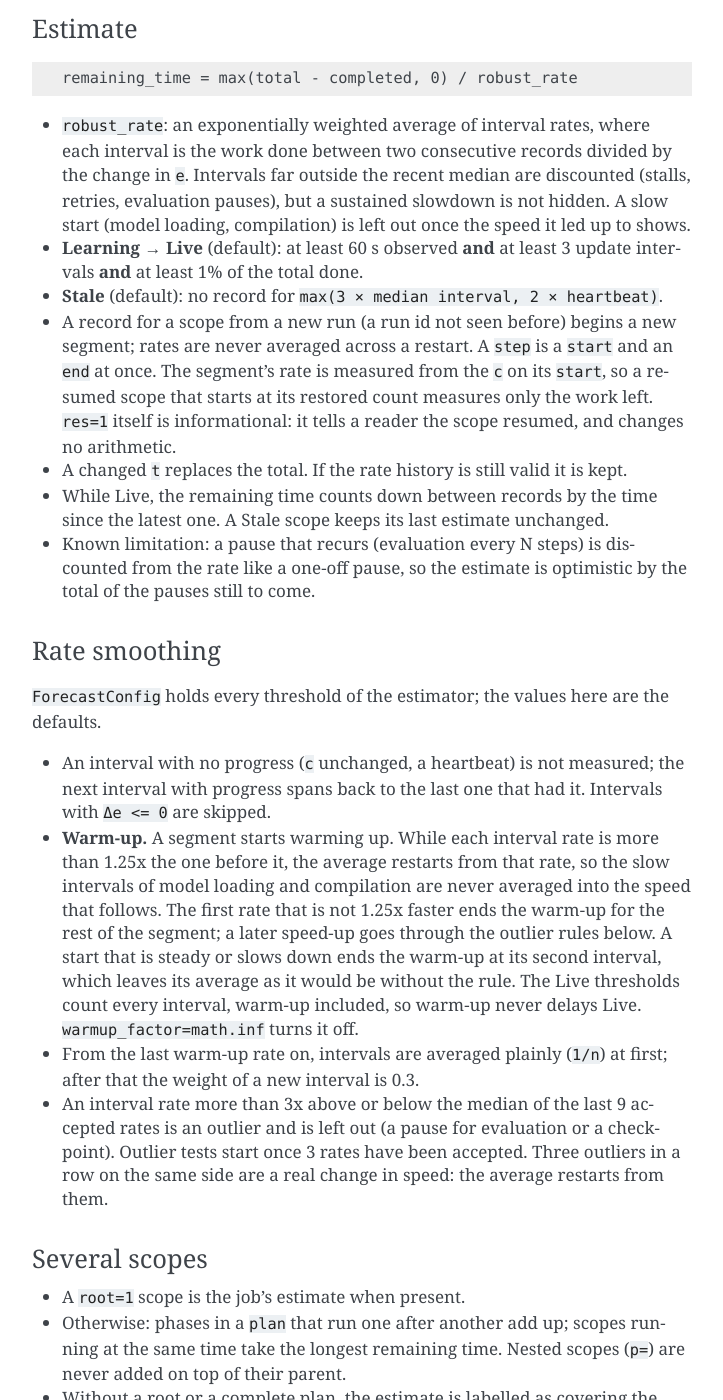
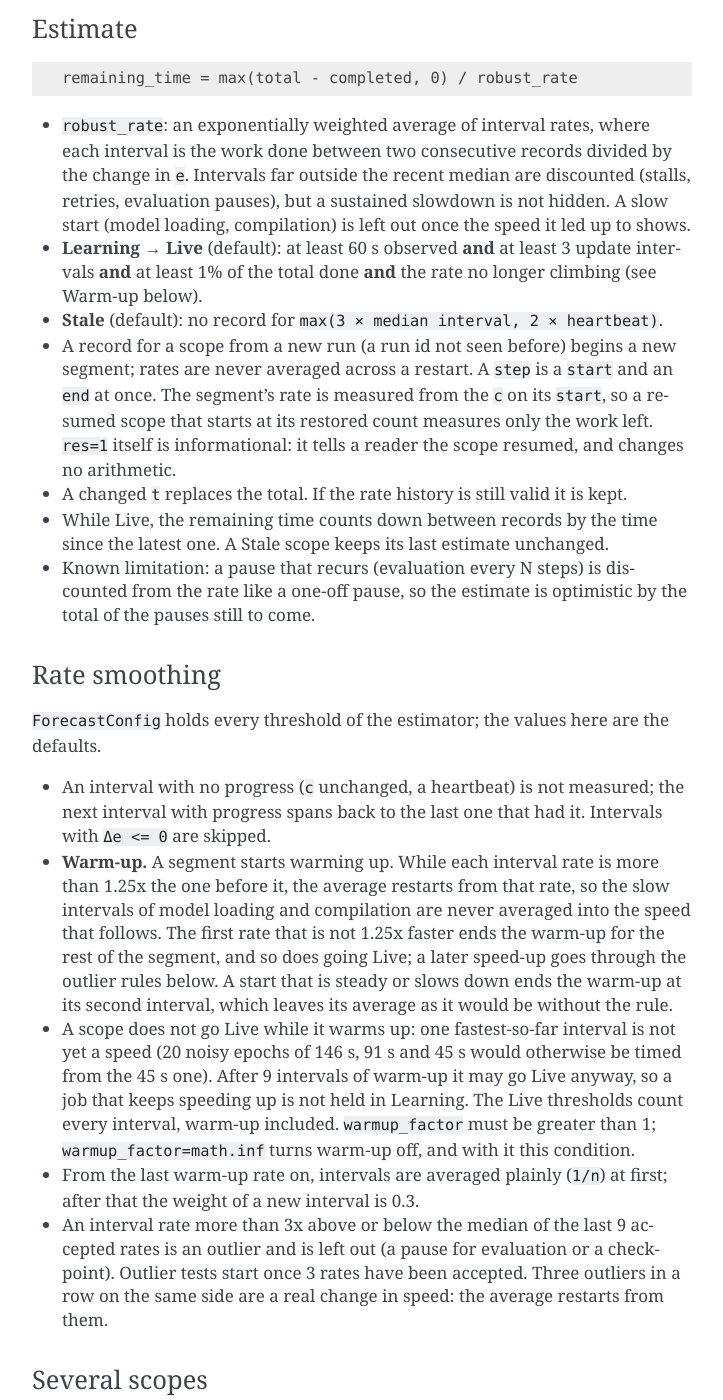
Before and after one commit to Precision-AI-Inc/pace, a Sphinx documentation site: the page built from docs/design.md, in a window 1280 px wide and 1400 px high, scrolled down 9661 px. Shown: the whole window, without its empty margins (388-1111 px from the left). Built offline with Sphinx 7.4.7, drawn with Linux system fonts in a browser that asks for light colours.

Commit message:
Hold Live while warming up, and validate warmup_factor
A noisy few-unit parent could go Live on one fastest-so-far interval
(20 epochs of 146 s, 91 s, 45 s were timed from the 45 s one). A scope
now goes Live only once its rate stops climbing, or after
reference_window intervals of warm-up, and going Live ends the warm-up.
warmup_factor must be greater than 1. The docs no longer overclaim what
warm-up covers, and reading-output.md says a counted parent of more than
100 units no longer borrows from its children.

```diff
--- a/docs/design.md
+++ b/docs/design.md
@@ -365,7 +365,8 @@ remaining_time = max(total - completed, 0) / robust_rate
   evaluation pauses), but a sustained slowdown is not hidden. A slow start (model
   loading, compilation) is left out once the speed it led up to shows.
 - **Learning → Live** (default): at least 60 s observed **and** at least 3 update
-  intervals **and** at least 1% of the total done.
+  intervals **and** at least 1% of the total done **and** the rate no longer climbing
+  (see Warm-up below).
 - **Stale** (default): no record for `max(3 × median interval, 2 × heartbeat)`.
 - A record for a scope from a new run (a run id not seen before) begins a new segment; rates
   are never averaged across a restart. A `step` is a `start` and an `end` at once. The
@@ -390,11 +391,16 @@ defaults.
 - **Warm-up.** A segment starts warming up. While each interval rate is more than
   1.25x the one before it, the average restarts from that rate, so the slow intervals
   of model loading and compilation are never averaged into the speed that follows.
-  The first rate that is not 1.25x faster ends the warm-up for the rest of the segment;
-  a later speed-up goes through the outlier rules below. A start that is steady or
-  slows down ends the warm-up at its second interval, which leaves its average as it
-  would be without the rule. The Live thresholds count every interval, warm-up
-  included, so warm-up never delays Live. `warmup_factor=math.inf` turns it off.
+  The first rate that is not 1.25x faster ends the warm-up for the rest of the segment,
+  and so does going Live; a later speed-up goes through the outlier rules below. A
+  start that is steady or slows down ends the warm-up at its second interval, which
+  leaves its average as it would be without the rule.
+- A scope does not go Live while it warms up: one fastest-so-far interval is not yet a
+  speed (20 noisy epochs of 146 s, 91 s and 45 s would otherwise be timed from the 45 s
+  one). After 9 intervals of warm-up it may go Live anyway, so a job that keeps
+  speeding up is not held in Learning. The Live thresholds count every interval,
+  warm-up included. `warmup_factor` must be greater than 1; `warmup_factor=math.inf`
+  turns warm-up off, and with it this condition.
 - From the last warm-up rate on, intervals are averaged plainly (`1/n`) at first;
   after that the weight of a new interval is 0.3.
 - An interval rate more than 3x above or below the median of the last 9 accepted rates
```
Also changed, not shown: CHANGELOG.md (+1 -1 lines), docs/faq.md (+4 -3 lines), docs/reading-output.md (+3 -1 lines), 2 other files.
